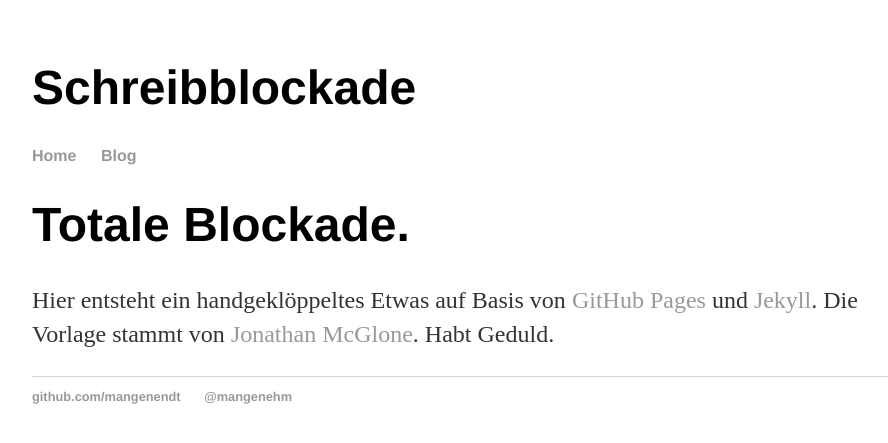
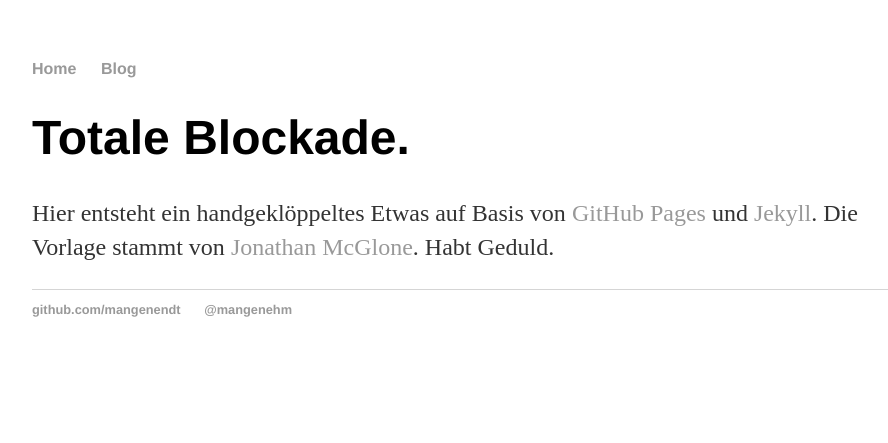
Before and after one commit to mangenendt/mangenendt.github.io, a Jekyll site: the page built from index.html, in a window 1280 px wide. Shown: the top 443 px of the page, without its empty margins (160-1048 px from the left). Built offline with Jekyll 4.4.1, drawn with Linux system fonts in a browser that asks for light colours.

Commit message:
Update default.html

```diff
--- a/_layouts/default.html
+++ b/_layouts/default.html
@@ -6,7 +6,6 @@
 		<link rel="stylesheet" type="text/css" href="/css/main.css">
 	</head>
 	<body>
-		<h1>Schreibblockade</h1>
 		<nav>
     		<ul>
         		<li><a href="/">Home</a></li>
```
